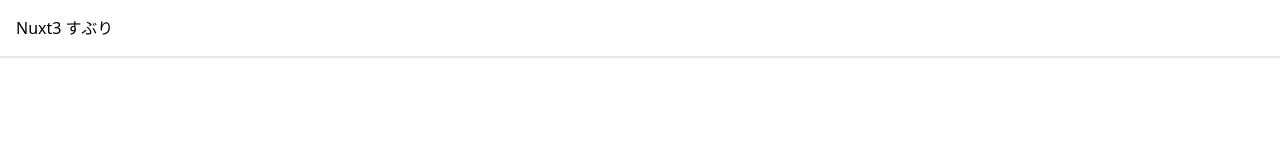
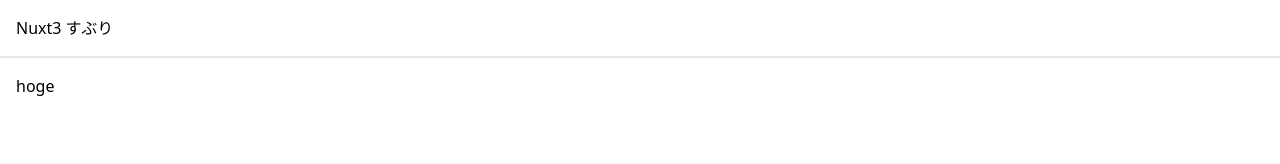
Before and after one commit to Ya-masou/nuxt3-playground, a Nuxt app: page / in a window 1280 px wide. Shown: the top 164 px of the page. Built offline with nearby package versions, Linux system fonts and the light colour scheme.

Commit message:
urql を使わなくなったので関連コードを削除する

```diff
--- a/components/pages/Weather.vue
+++ b/components/pages/Weather.vue
@@ -1,13 +1,3 @@
 <template>
-  <div v-if="fetching">
-    Loading...
-  </div>
-  <div v-else-if="error">
-    Oh no... {{error}}
-  </div>
-  <div v-else>
-    <div v-if="data">
-      {{ data }}
-    </div>
-  </div>
+  <div>hoge</div>
 </template>
```
